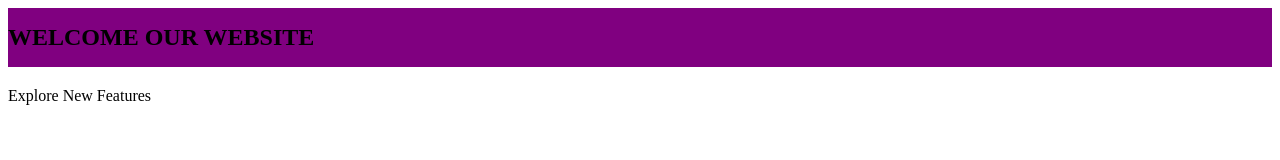
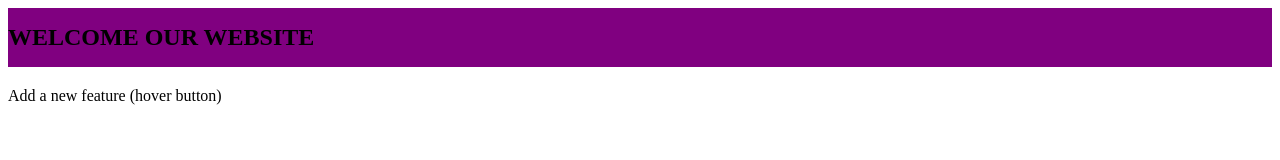
Before and after one commit to RomaisaAdeem/Second-Git-Project, a plain HTML site: page index.html in a window 1280 px wide. Drawn offline with Linux system fonts and the light colour scheme.

Commit message:
Add a new feature

```diff
--- a/index.html
+++ b/index.html
@@ -15,6 +15,6 @@
             WELCOME OUR WEBSITE
         </h1>
     </marquee>
-    <p>Explore New Features</p>
+    <p>Add a new feature (hover button)</p>
 </body>
 </html>
```
